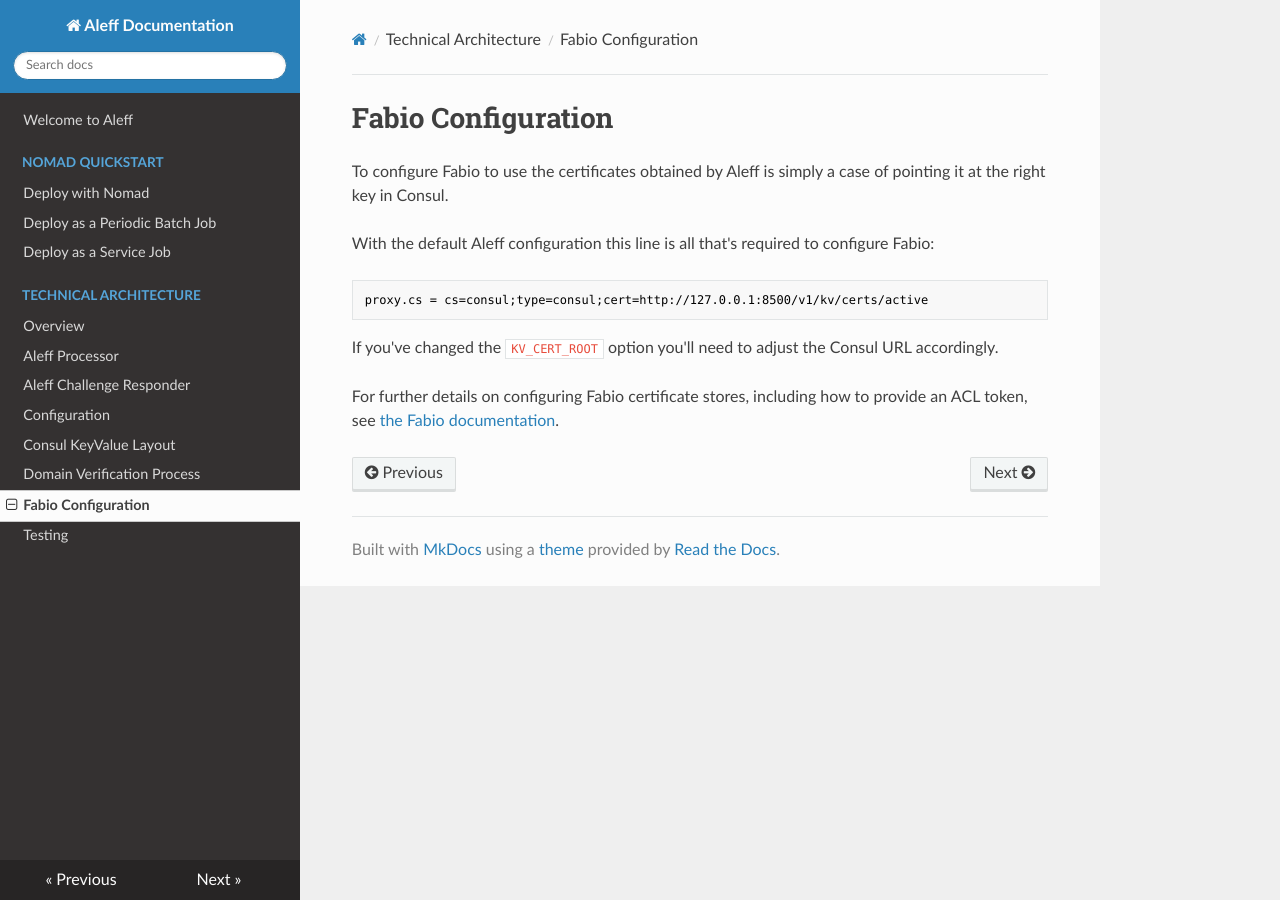
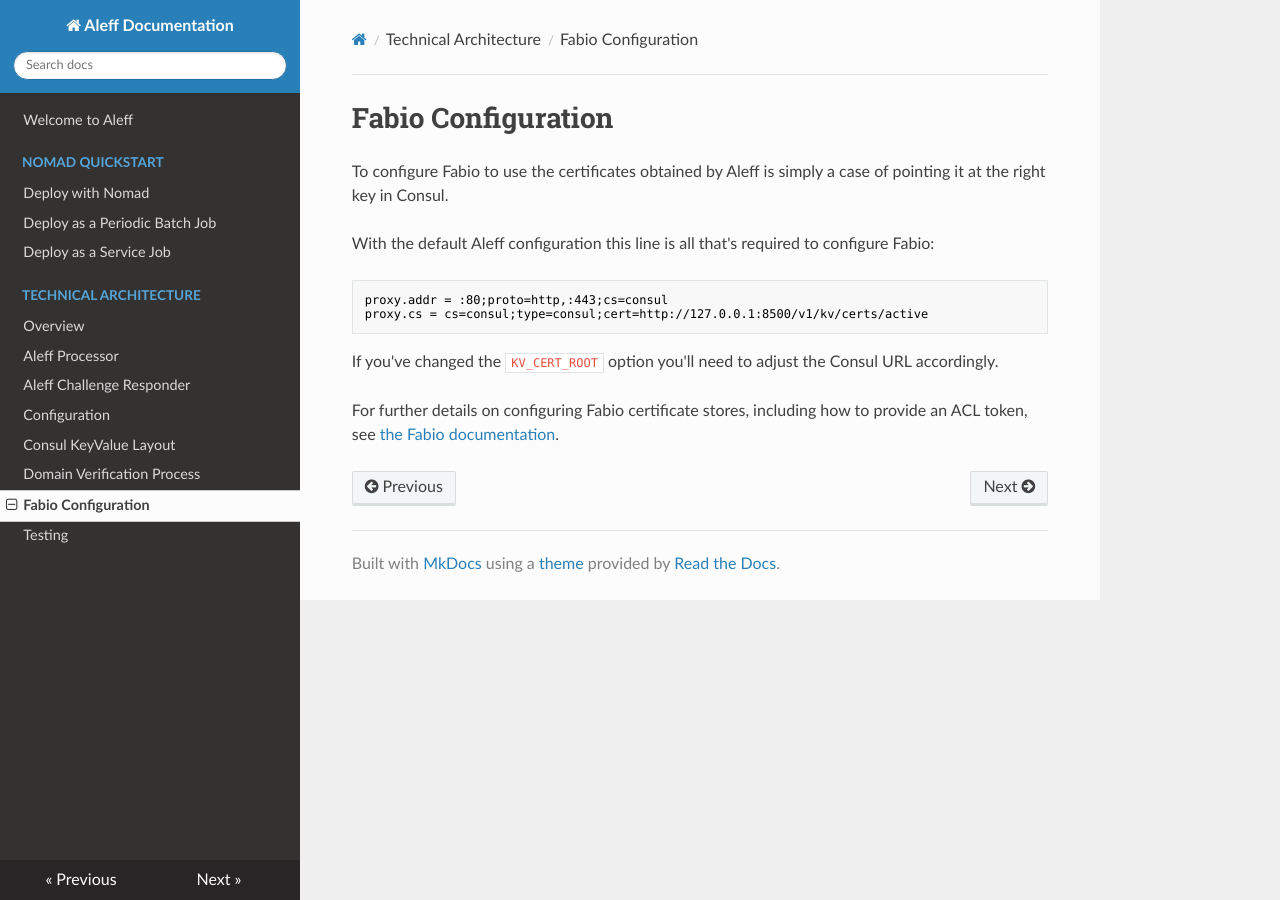
Before and after one commit to stut/aleff.dev, an MkDocs documentation site: the page built from docs/technical-architecture/fabio-configuration.md, in a window 1280 px wide. Built offline with MkDocs 1.6.1, drawn with Linux system fonts in a browser that asks for light colours; nearby versions of some CDN libraries.

Commit message:
Clarified the Fabio configuration.

````diff
--- a/docs/technical-architecture/fabio-configuration.md
+++ b/docs/technical-architecture/fabio-configuration.md
@@ -5,6 +5,7 @@
 With the default Aleff configuration this line is all that's required to configure Fabio:
 
 ```txt
+proxy.addr = :80;proto=http,:443;cs=consul
 proxy.cs = cs=consul;type=consul;cert=http://127.0.0.1:8500/v1/kv/certs/active
 ```
 
````
